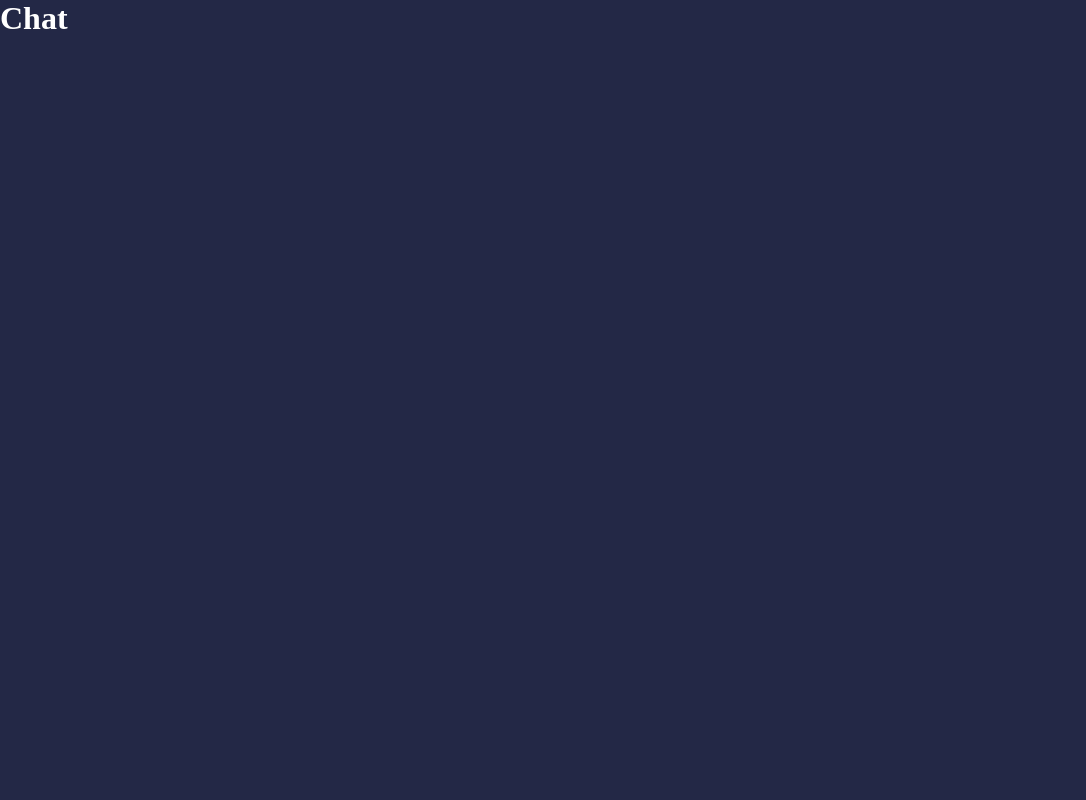
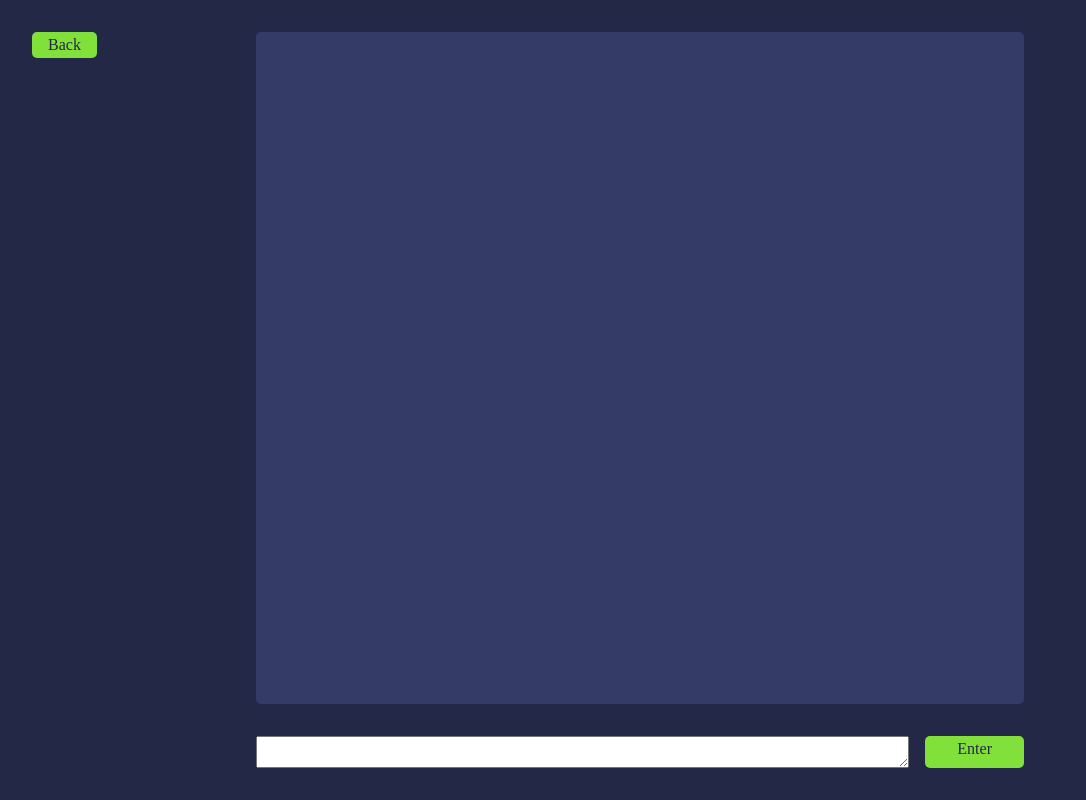
Before and after one commit to wujue0115/wujue-gpt, a React (Vite) app: page /chat in a window 1280 px wide. Shown: the whole page, without its empty margins (0-1086 px from the left). Built offline with nearby package versions, Linux system fonts and the light colour scheme.

Commit message:
feat: design chat page style

```diff
--- /dev/null
+++ b/src/pages/Chat/index.css
@@ -0,0 +1,43 @@
+.chat {
+  width: 100vw;
+  height: 100vh;
+}
+
+.wrapper {
+  width: 60%;
+  height: 100%;
+  padding: 2rem 0;
+  justify-content: space-evenly;
+}
+
+.back {
+  position: absolute;
+  left: 2rem;
+  top: 2rem;
+}
+
+.chat-pane {
+  width: 100%;
+  height: 100%;
+  margin-bottom: 2rem;
+  background-color: rgb(51, 59, 102);
+  /* border: 1px solid #fff; */
+  border-radius: 5px;
+}
+
+.input-pane {
+  width: 100%;
+  height: 2rem;
+  justify-content: space-between;
+}
+
+.user-input {
+  width: 100%;
+  font-size: 1rem;
+}
+
+.input-pane .btn {
+  height: 100%;
+  margin-left: 1rem;
+  padding: .25rem 2rem !important;
+}
--- a/src/pages/Chat/index.tsx
+++ b/src/pages/Chat/index.tsx
@@ -1,7 +1,18 @@
+import { Link } from "react-router-dom";
+import "./index.css";
+
 const Chat = () => {
   return (
-    <div>
-      <h1>Chat</h1>
+    <div className="chat flex flex-center-center">
+      <div className="wrapper flex flex-column">
+        <Link to="/" className="back btn font-size-4">Back</Link>
+        <div className="chat-pane">
+        </div>
+        <div className="input-pane flex">
+          <textarea className="user-input"/>
+          <div className="btn font-size-4">Enter</div>
+        </div>
+      </div>
     </div>
   )
 }
```
